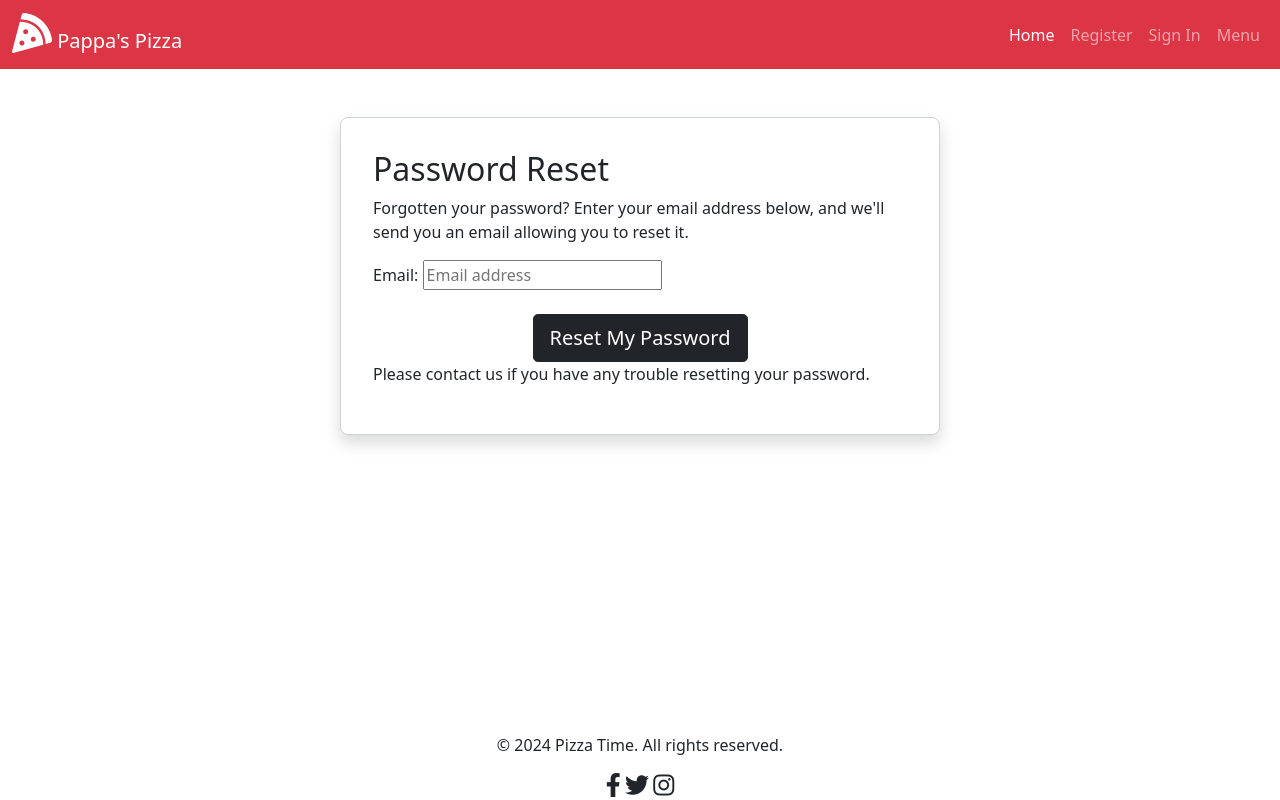
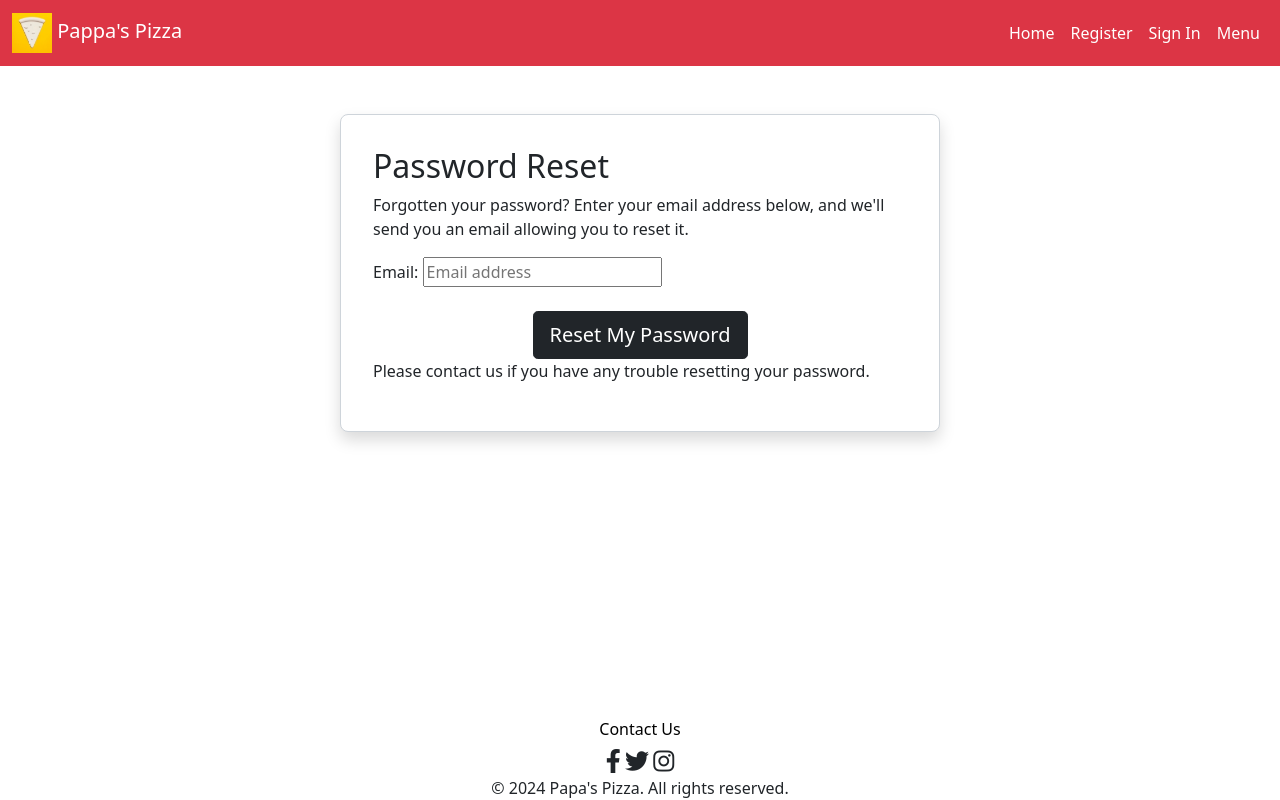
Before and after one commit to primarypigments/papas_pizza, a Django app: page /accounts/password/reset/ in a window 1280 px wide. Run offline with Django 5.2, Linux system fonts and the light colour scheme; some libraries are stand-ins or nearby versions.

Commit message:
Add logo, menu icon, white navbar text

```diff
--- a/templates/base.html
+++ b/templates/base.html
@@ -19,31 +19,31 @@
 <nav class="navbar navbar-expand-lg navbar-dark bg-danger">
     <div class="container-fluid">
         <a class="navbar-brand" href="{% url 'index' %}">
-            <!-- <img src="{% static 'favicon/favicon.ico' %}" alt="Pappa's Pizza logo" height="40"> -->
-            <i class="fas fa-pizza-slice fa-2x"></i>
+             <img src="{% static 'images/pizza_logo.jpg' %}" alt="Pappa's Pizza logo" height="40">
+
             Pappa's Pizza
         </a>
         <button class="navbar-toggler" type="button" data-bs-toggle="collapse" data-bs-target="#navbarNav" aria-controls="navbarNav" aria-expanded="false" aria-label="Toggle navigation">
-            <span class="navbar-toggler-icon"></span>
+            <i class="fa-solid fa-square-caret-down"></i>
         </button>
         <div class="collapse navbar-collapse" id="navbarNav">
             <ul class="navbar-nav ms-auto">
                 <li class="nav-item">
-                    <a class="nav-link active" href="{% url 'index' %}">Home</a>
+                    <a class="nav-link active text-white" href="{% url 'index' %}">Home</a>
                 </li>
                 {% if user.is_authenticated %}
                 <!-- Items for logged-in users -->
                 <li class="nav-item">
-                    <a class="nav-link" href="{% url 'profile' %}">Profile</a>
+                    <a class="nav-link text-white" href="{% url 'profile' %}">Profile</a>
                 </li>
                 <li class="nav-item">
-                    <a class="nav-link" href="{% url 'menu' %}">Menu</a>
+                    <a class="nav-link text-white" href="{% url 'menu' %}">Menu</a>
                 </li>
                 <li class="nav-item">
-                    <a class="nav-link" href="{% url 'account_logout' %}">Sign Out</a>
+                    <a class="nav-link text-white" href="{% url 'account_logout' %}">Sign Out</a>
                 </li>
                 <li class="nav-item">
-                    <a class="nav-link" href="{% url 'cart' %}">
+                    <a class="nav-link text-white" href="{% url 'cart' %}">
                         <i class="fas fa-pizza-slice fa-2x"></i>
                         <span class="badge bg-danger">
                             {% if cart_total %}€{{ cart_total|floatformat:2 }}{% else %}€0.00{% endif %}
@@ -53,13 +53,13 @@
                 {% else %}
                 <!-- Items for guests -->
                 <li class="nav-item">
-                    <a class="nav-link" href="{% url 'account_signup' %}">Register</a>
+                    <a class="nav-link text-white" href="{% url 'account_signup' %}">Register</a>
                 </li>
                 <li class="nav-item">
-                    <a class="nav-link" href="{% url 'account_login' %}">Sign In</a>
+                    <a class="nav-link text-white" href="{% url 'account_login' %}">Sign In</a>
                 </li>
                 <li class="nav-item">
-                    <a class="nav-link" href="{% url 'menu' %}">Menu</a>
+                    <a class="nav-link text-white" href="{% url 'menu' %}">Menu</a>
                 </li>
                 {% endif %}
             </ul>
@@ -93,12 +93,13 @@
 
     <!-- Footer -->
     <footer class="footer text-center">
-        <p>&copy; 2024 Pizza Time. All rights reserved.</p>
         <div>
+            <a class="nav-link text-black" href="{% url 'contact' %}">Contact Us</a>
             <a href="https://www.facebook.com/yourPage" target="_blank"><i class="fab fa-facebook-f fs-4 text-dark"></i></a>
             <a href="https://twitter.com/yourAccount" target="_blank"><i class="fab fa-twitter fs-4 text-dark"></i></a>
             <a href="https://instagram.com/yourAccount" target="_blank"><i class="fab fa-instagram fs-4 text-dark"></i></a>
         </div>
+        <p>&copy; 2024 Papa's Pizza. All rights reserved.</p>
     </footer>
 
     <!-- Bootstrap and Font Awesome and JS -->
```
